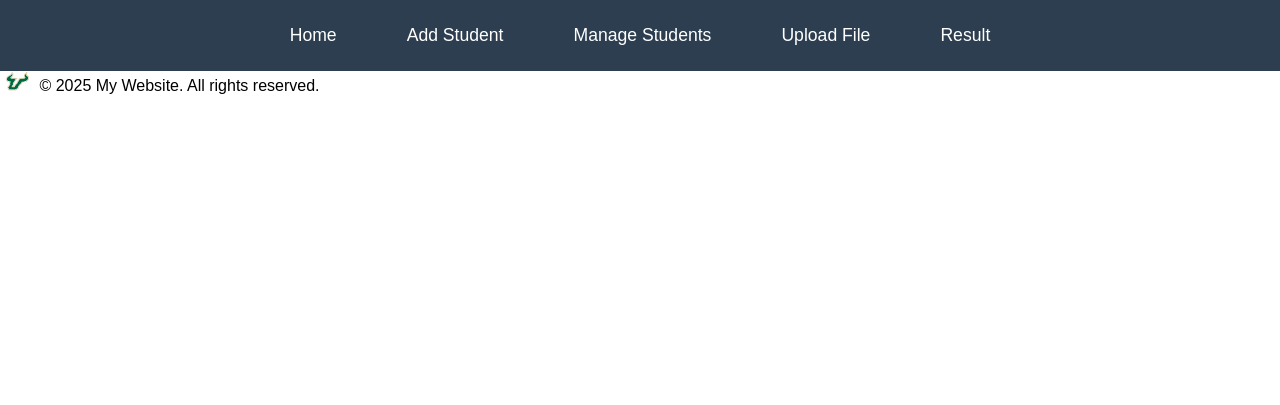
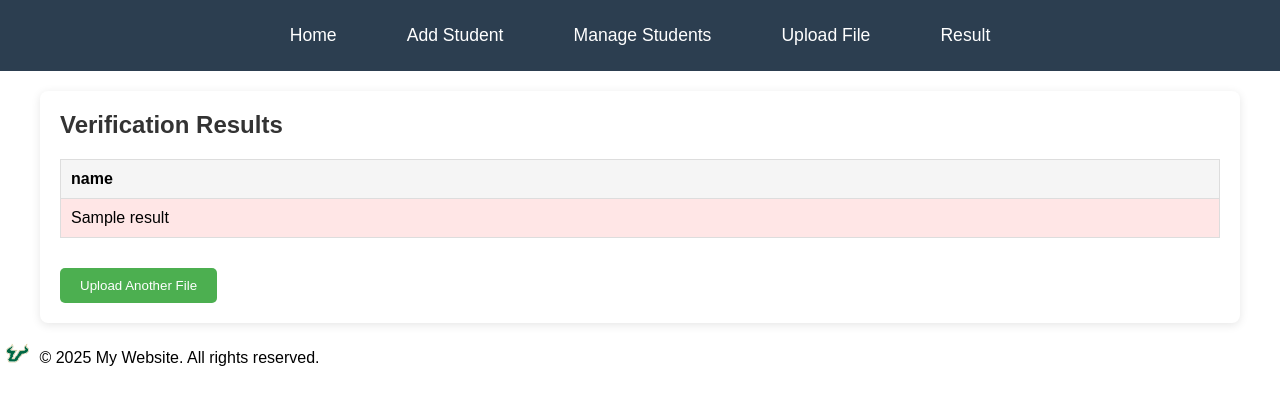
Before and after one commit to JackyDOM/Thesis_Project_FInal, a Flask app: template templates/verifyResult.html in a window 1280 px wide. Shown: the top 405 px of the page. Run offline with Flask 3, Linux system fonts and the light colour scheme; the template is opened without the code that fills it: most values are stand-ins (such as "Sample title", 1, 10 or a date in 2020).

Commit message:
update 3/12/2025

```diff
--- a/app.py
+++ b/app.py
@@ -1,4 +1,4 @@
-from flask import Flask, render_template, request, send_file
+from flask import Flask, render_template, request, send_file, send_from_directory
 import sqlite3
 import pandas as pd
 from datetime import datetime
@@ -388,6 +388,8 @@ def delete():
 
 
 # when user upload file and click on submit so it go to displayverify.html file
+from flask import send_from_directory  # Add this to your imports at the top
+
 @app.route("/upload", methods=["GET", "POST"], endpoint="upload")
 def upload_file():
     if request.method == "POST":
@@ -404,45 +406,126 @@ def upload_file():
             if not file.filename.lower().endswith(".xlsx"):
                 return render_template("upload.html", error="Only .xlsx files are allowed!")
 
-            # Generate a unique filename
+            # Generate a unique filename and save the file
             unique_filename = f"{uuid.uuid4().hex}_{file.filename}"
             upload_path = os.path.join(UPLOAD_FOLDER, unique_filename)
             file.save(upload_path)
 
-            # Render upload.html with file details
-            return render_template("upload.html", filename=file.filename, file_path=upload_path, message="File uploaded successfully!")
+            # Read the uploaded Excel file
+            df_uploaded = pd.read_excel(upload_path)
+
+            # Get data from SQLite (only students table)
+            with sqlite3.connect("database.db") as con:
+                con.row_factory = sqlite3.Row
+                cur = con.cursor()
+                cur.execute("""
+                    SELECT first_name, second_name, age, gender, email,
+                           school_name, addr, city
+                    FROM students
+                """)
+                db_rows = cur.fetchall()
+
+            # Convert SQLite data to DataFrame for easier comparison
+            db_df = pd.DataFrame(db_rows, columns=[
+                'First Name', 'Second Name', 'Age', 'Gender', 'Email',
+                'School Name', 'Address', 'City'
+            ])
+
+            # Prepare comparison results
+            comparison_results = []
+
+            # Define columns to compare (only those in students table)
+            student_columns = [
+                'First Name', 'Second Name', 'Age', 'Gender', 'Email',
+                'School Name', 'Address', 'City'
+            ]
+
+            # Check if uploaded file has at least the student columns
+            if not all(col in df_uploaded.columns for col in student_columns):
+                return render_template("upload.html",
+                                     error="Uploaded file is missing required student columns")
+
+            # Normalize dataframes (strip strings, handle NaN)
+            for col in student_columns:
+                if df_uploaded[col].dtype == 'object':
+                    df_uploaded[col] = df_uploaded[col].astype(str).str.strip()
+                if db_df[col].dtype == 'object':
+                    db_df[col] = db_df[col].astype(str).str.strip()
+
+            # Replace NaN with empty string for consistent comparison
+            df_uploaded = df_uploaded.fillna('')
+            db_df = db_df.fillna('')
+
+            # Compare each row
+            for index, uploaded_row in df_uploaded.iterrows():
+                # Try to find matching record in database
+                matching_rows = db_df[
+                    (db_df['First Name'] == uploaded_row['First Name']) &
+                    (db_df['Second Name'] == uploaded_row['Second Name'])
+                ]
+
+                # Include all columns from uploaded file in results, even if not compared
+                row_data = {
+                    'First Name': uploaded_row['First Name'],
+                    'Second Name': uploaded_row['Second Name'],
+                    'Age': uploaded_row['Age'],
+                    'Gender': uploaded_row['Gender'],
+                    'Email': uploaded_row['Email'],
+                    'School Name': uploaded_row['School Name'],
+                    'Address': uploaded_row['Address'],
+                    'City': uploaded_row['City'],
+                }
+
+                # Add transaction columns if they exist in the uploaded file
+                for col in ['SEL', 'Tran Date', 'Time', 'Code', 'Description']:
+                    if col in df_uploaded.columns:
+                        row_data[col] = uploaded_row[col]
+
+                if not matching_rows.empty:
+                    match_row = matching_rows.iloc[0]
+                    is_match = True
+                    # Compare only student-related columns
+                    print(f"\nComparing row {index}:")
+                    for col in student_columns:
+                        upload_val = str(uploaded_row[col])
+                        db_val = str(match_row[col])
+                        if upload_val != db_val:
+                            print(f"Mismatch in {col}: '{upload_val}' vs '{db_val}'")
+                            is_match = False
+                    row_data['Result'] = 'Pass' if is_match else 'Fail'
+                else:
+                    print(f"No match found for {uploaded_row['First Name']} {uploaded_row['Second Name']}")
+                    row_data['Result'] = 'Fail'
+
+                comparison_results.append(row_data)
+
+            # Generate Excel file with results
+            result_filename = f"verification_results_{uuid.uuid4().hex}.xlsx"
+            result_path = os.path.join(UPLOAD_FOLDER, result_filename)
+            result_df = pd.DataFrame(comparison_results)
+            result_df.to_excel(result_path, index=False)
+
+            # Clean up: remove the temporary uploaded file
+            os.remove(upload_path)
+
+            # Render the verification results with download link
+            return render_template("verifyResult.html",
+                                results=comparison_results,
+                                message="Verification completed",
+                                download_file=result_filename)
 
         except Exception as e:
-            return render_template("upload.html", error=f"Error uploading file: {str(e)}")
+            return render_template("upload.html",
+                                error=f"Error processing file: {str(e)}")
 
     # For GET request, render the upload form
     return render_template("upload.html")
 
-# @app.route("/delete_uploaded", methods=["POST"])
-# def delete_uploaded():
-#     try:
-#         file_path = request.form.get("file_path")
-#         if file_path and os.path.exists(file_path):
-#             os.remove(file_path)
-#             return render_template("upload.html", message="File deleted successfully")
-#         else:
-#             return render_template("upload.html", error="File not found")
-#     except Exception as e:
-#         return render_template("upload.html", error=f"Error deleting file: {str(e)}")
+# New route to serve the generated Excel file
+@app.route("/download/<filename>")
+def download_file(filename):
+    return send_from_directory(UPLOAD_FOLDER, filename, as_attachment=True)
 
-# @app.route("/serve_uploaded_file/<path:file_path>")
-# def serve_uploaded_file(file_path):
-#     full_path = os.path.join(UPLOAD_FOLDER, file_path)
-#     if os.path.exists(full_path):
-#         return send_file(full_path, as_attachment=False)  # Opens in browser if supported, or downloads
-#     else:
-#         return render_template("upload.html", error="File not found")
-
-
-# for verify data when user submit the file xlsx
-# @app.route("/verify")
-# def verify():
-#     return render_template("verifyResult.html")
 
 # for route Result
 @app.route("/displayResult")
--- a/templates/verifyResult.html
+++ b/templates/verifyResult.html
@@ -1,8 +1,108 @@
 {% extends "layout.html" %}
 {% block title %}
-    Transaction Result
+    Verification Results
 {% endblock %}
 {% block content %}
+    <div class="container">
+        <h2>Verification Results</h2>
 
+        {% if message %}
+            <p class="success">{{ message }}</p>
+        {% endif %}
 
+        {% if results %}
+            <table class="results-table">
+                <thead>
+                    <tr>
+                        {% for key in results[0].keys() %}
+                            <th>{{ key }}</th>
+                        {% endfor %}
+                    </tr>
+                </thead>
+                <tbody>
+                    {% for row in results %}
+                        <tr class="{{ 'pass' if row['Result'] == 'Pass' else 'fail' }}">
+                            {% for key in row.keys() %}
+                                <td>{{ row[key] }}</td>
+                            {% endfor %}
+                        </tr>
+                    {% endfor %}
+                </tbody>
+            </table>
+
+            {% if download_file %}
+                <a href="{{ url_for('download_file', filename=download_file) }}" class="download-btn">
+                    Download Results (.xlsx)
+                </a>
+            {% endif %}
+        {% else %}
+            <p>No results to display</p>
+        {% endif %}
+
+        <button onclick="window.location.href='{{ url_for('upload') }}'">Upload Another File</button>
+    </div>
+
+    <style>
+        .container {
+            max-width: 1200px;
+            margin: 20px auto;
+            padding: 20px;
+            background-color: #fff;
+            border-radius: 8px;
+            box-shadow: 0 2px 10px rgba(0, 0, 0, 0.1);
+        }
+        h2 {
+            color: #333;
+            margin-bottom: 20px;
+        }
+Refactor this code        .success {
+            color: #4CAF50;
+            margin-bottom: 15px;
+        }
+        .results-table {
+            width: 100%;
+            border-collapse: collapse;
+            margin-bottom: 20px;
+        }
+        .results-table th, .results-table td {
+            padding: 10px;
+            border: 1px solid #ddd;
+            text-align: left;
+        }
+        .results-table th {
+            background-color: #f5f5f5;
+            font-weight: bold;
+        }
+        .pass {
+            background-color: #e6ffe6;
+        }
+        .fail {
+            background-color: #ffe6e6;
+        }
+        button {
+            background-color: #4CAF50;
+            color: white;
+            padding: 10px 20px;
+            border: none;
+            border-radius: 5px;
+            cursor: pointer;
+            margin-top: 10px;
+        }
+        button:hover {
+            background-color: #45a049;
+        }
+        .download-btn {
+            display: inline-block;
+            background-color: #2196F3;
+            color: white;
+            padding: 10px 20px;
+            text-decoration: none;
+            border-radius: 5px;
+            margin-top: 10px;
+            margin-right: 10px;
+        }
+        .download-btn:hover {
+            background-color: #1976D2;
+        }
+    </style>
 {% endblock %}
```
Also changed, not shown: code.txt (+27 -0 lines), templates/upload.html (+1 -49 lines), database.db, 3 other files.
